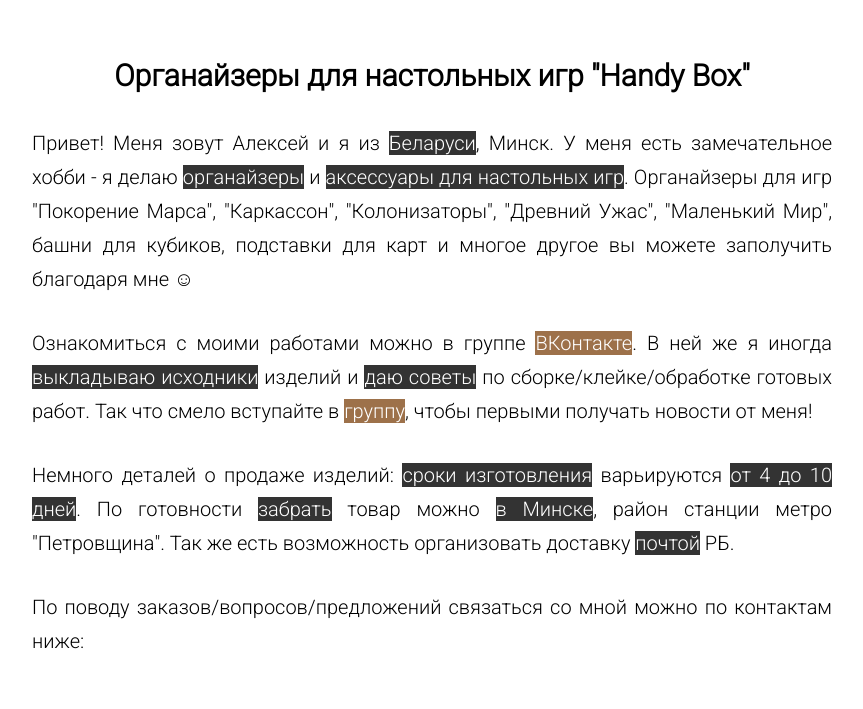
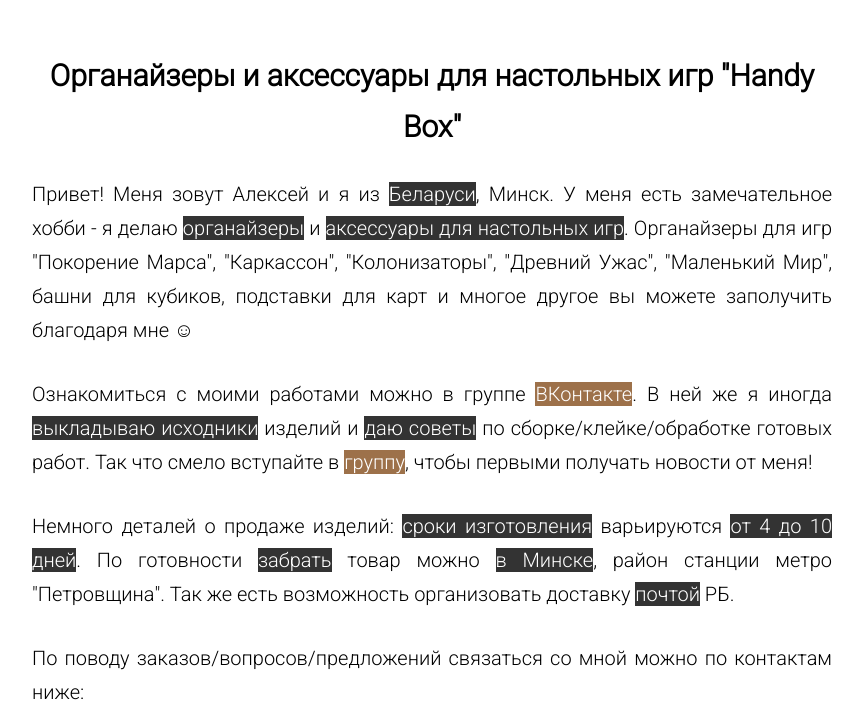
Before and after one commit to HandyBox/handybox.github.io, a plain HTML site: page index.html in a window 1280 px wide. Shown: the top 709 px of the page, without its empty margins (208-1071 px from the left). Drawn offline with Linux system fonts and the light colour scheme.

Commit message:
Update index.html

```diff
--- a/index.html
+++ b/index.html
@@ -11,7 +11,7 @@
 	</head>
 	<body>
 		<div class="content">
-			<h1>Органайзеры для настольных игр "Handy Box"</h1>
+			<h1>Органайзеры и аксессуары для настольных игр "Handy Box"</h1>
 			<div class="text-block">
 				Привет! Меня зовут Алексей и я из <strong class="highlight">Беларуси</strong>, Минск.
 				У меня есть замечательное хобби - я делаю <strong class="highlight">органайзеры</strong> и
```
